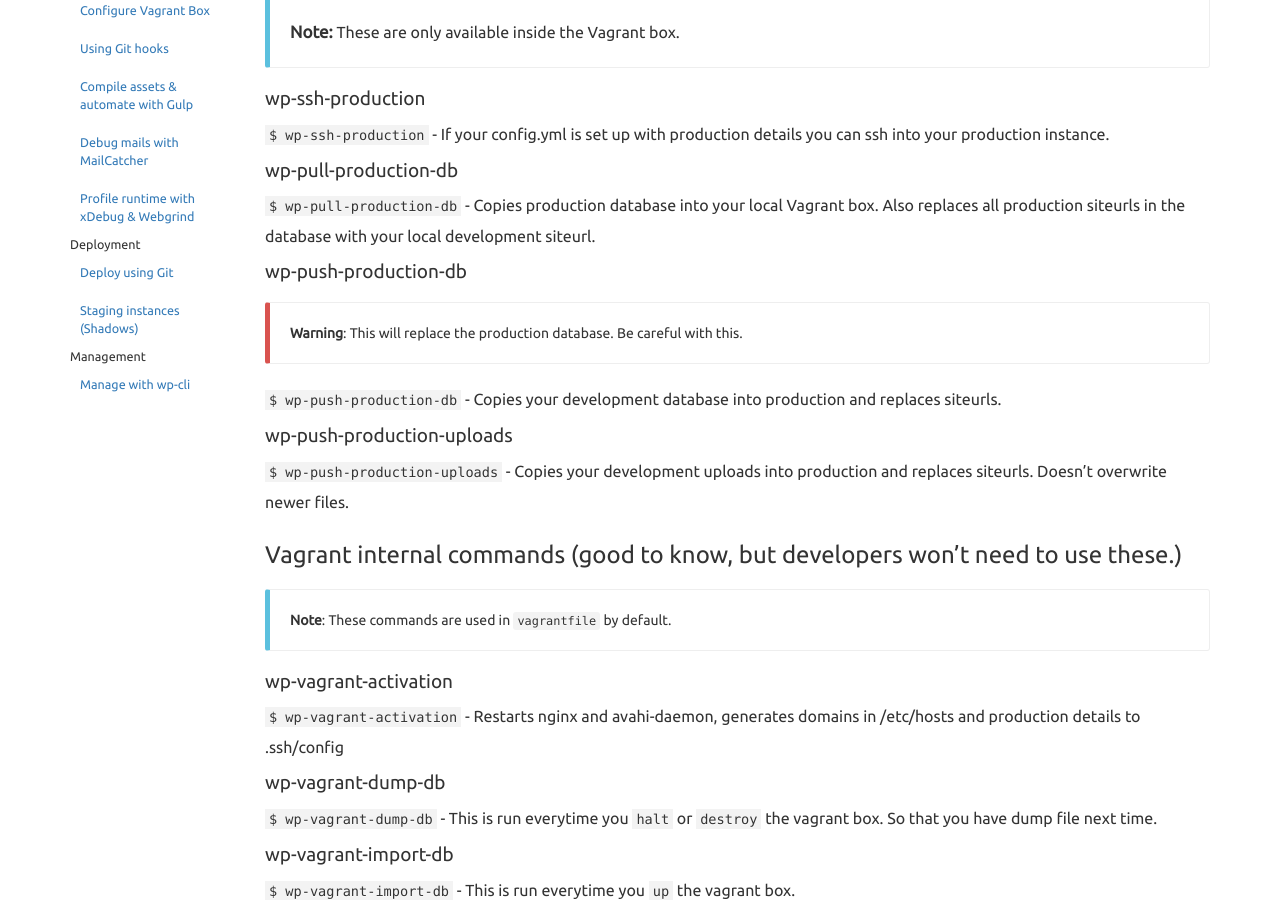
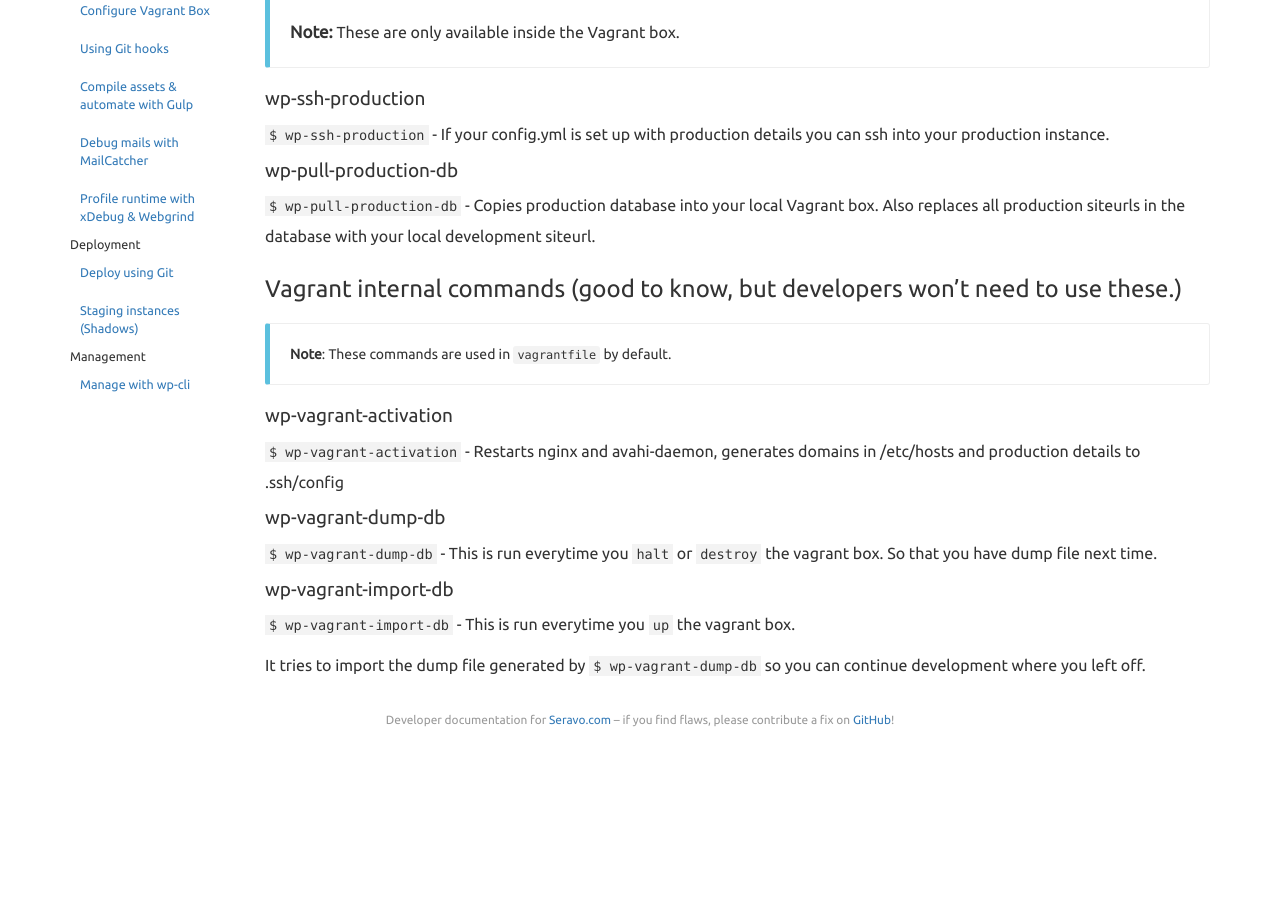
Before and after one commit to Seravo/docs, a Jekyll site: the page built from _posts/2015-10-13-available-commands.md, in a window 1280 px wide and 900 px high, scrolled down 783 px. Built offline with Jekyll 4.4.1, drawn with Linux system fonts in a browser that asks for light colours; nearby versions of some CDN libraries; Markdown is read by kramdown in place of the engine named in the settings; after the commit the page ends 1541 px from its top, so only the background shows below that.

Commit message:
Remove wp-push-* commands and add note about why they don't exist anymore

```diff
--- a/_posts/2015-10-13-available-commands.md
+++ b/_posts/2015-10-13-available-commands.md
@@ -34,16 +34,6 @@ Production contains most of these and also command for purging cache.
 #### wp-pull-production-db
 `$ wp-pull-production-db` - Copies production database into your local Vagrant box. Also replaces all production siteurls in the database with your local development siteurl.
 
-#### wp-push-production-db
-<div class="bs-callout bs-callout-danger">
-  <strong>Warning</strong>: This will replace the production database. Be careful with this.
-</div>
-
-`$ wp-push-production-db` - Copies your development database into production and replaces siteurls.
-
-#### wp-push-production-uploads
-`$ wp-push-production-uploads` - Copies your development uploads into production and replaces siteurls. Doesn't overwrite newer files.
-
 
 ### Vagrant internal commands (good to know, but developers won't need to use these.)
 
```
Also changed, not shown: _posts/2015-10-12-deploy-using-git.md (+3 -5 lines).
